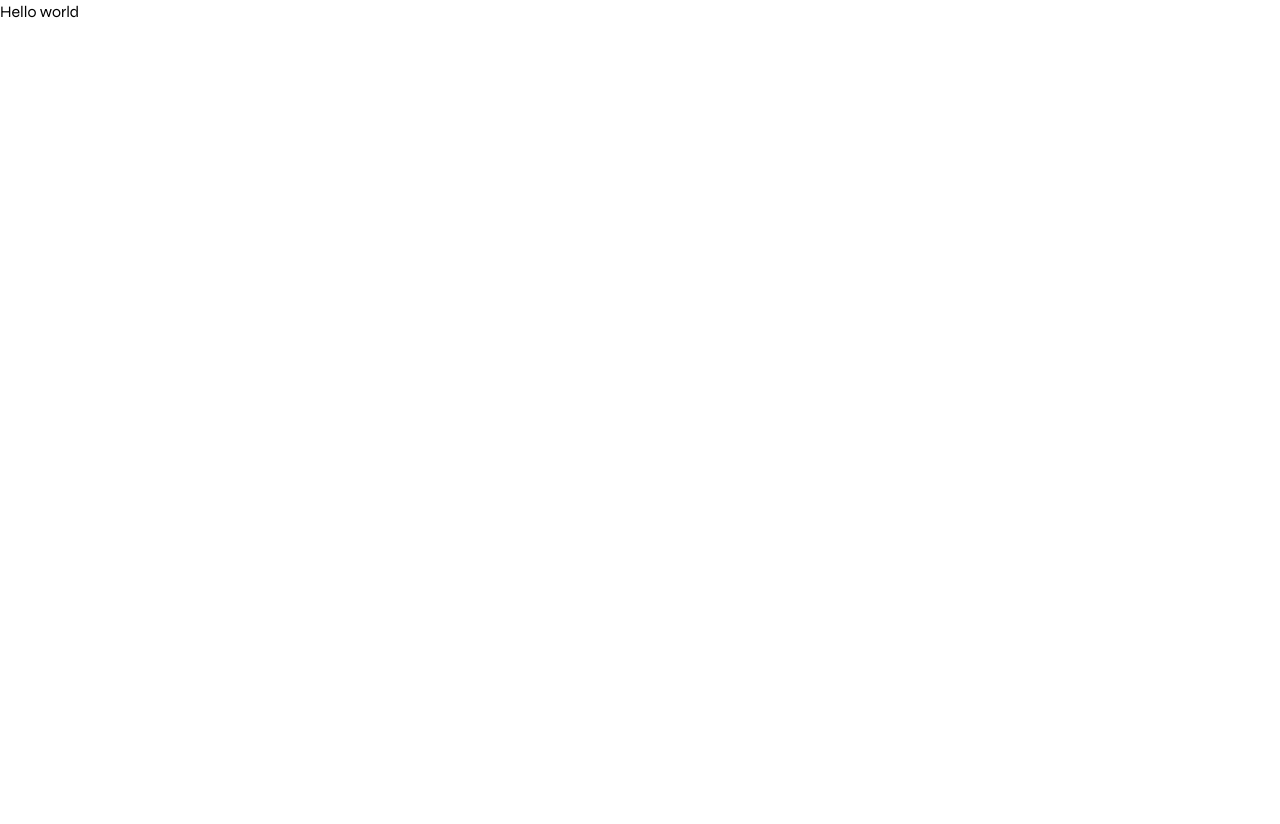
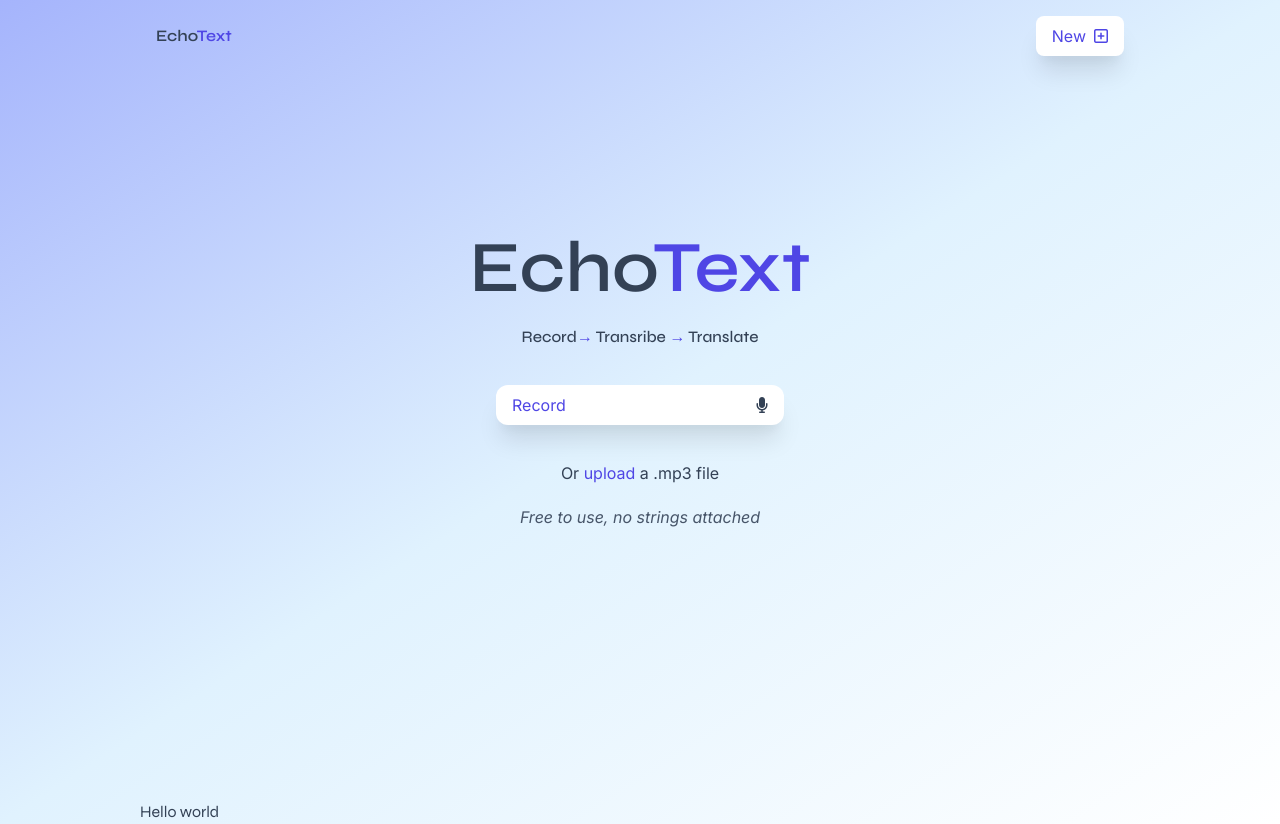
Before and after one commit to nc-naylor/echo-text, a React (Vite) app: page / in a window 1280 px wide. Before the commit the page ends 800 px from the top, so only its background shows below. Built offline with nearby package versions, Linux system fonts and the light colour scheme.

Commit message:
Set up initial components and styling.

```diff
--- a/index.html
+++ b/index.html
@@ -11,7 +11,7 @@
     <link href="https://fonts.googleapis.com/css2?family=Inter:ital,opsz,wght@0,14..32,100..900;1,14..32,100..900&family=Syne:wght@400..800&display=swap" rel="stylesheet">
   </head>
   <body>
-    <div id="root"></div>
+    <div id="root" class="bg-gradient-to-br from-indigo-300 via-sky-100 to-transparent text-slate-700 text-sm sm:text-base"></div>
     <script type="module" src="/src/main.jsx"></script>
   </body>
 </html>
--- a/src/App.jsx
+++ b/src/App.jsx
@@ -1,11 +1,18 @@
 import { useState } from 'react';
+import HomePage from './components/HomePage';
+import Header from './components/Header';
 
 function App() {
   const [count, setCount] = useState(0);
 
   return (
-    <div>
+    <div className='flex flex-col max-w-[1000px] mx-auto w-full'>
+      <section className='min-h-screen flex flex-col'>
+        <Header />
+        <HomePage />
+      </section>
       <h1 className='text-black-400'>Hello world</h1>
+      <footer></footer>
     </div>
   );
 }
--- /dev/null
+++ b/src/components/Header.jsx
@@ -0,0 +1,15 @@
+import React from 'react';
+
+export default function Header() {
+  return (
+    <header className='flex items-center justify-between gap-4 p-4'>
+      <h1 className='font-medium font-semibold'>
+        Echo<span className='text-indigo-600 bold'>Text</span>
+      </h1>
+      <button className='flex items-center gap-2 specialBtn px-4 py-2 rounded-lg text-indigo-600'>
+        <p>New</p>
+        <i className='fa-regular fa-square-plus'></i>
+      </button>
+    </header>
+  );
+}
--- /dev/null
+++ b/src/components/HomePage.jsx
@@ -0,0 +1,28 @@
+import React from 'react';
+
+export default function HomePage() {
+  return (
+    <main className='flex-1 flex flex-col gap-3 text-center sm:gap-4 md:gap-5 justify-center p-4 pb-32'>
+      <h1 className='font-semibold text-5xl sm:text-6xl md:text-7xl'>
+        Echo
+        <span className='text-indigo-600 bold'>Text</span>
+      </h1>
+      <h3 className='font-medium md:text-large'>
+        Record<span className='text-indigo-600'>&rarr;</span> Transribe{' '}
+        <span className='text-indigo-600'>&rarr;</span> Translate
+      </h3>
+      <button className='flex specialBtn px-4 py-2 rounded-xl items-center text-base justify-between g-4 mx-auto w-72 max-w-full my-4'>
+        <p className='text-indigo-600'>Record</p>
+        <i className='fa-solid fa-microphone'></i>
+      </button>
+      <p className='text-base'>
+        Or{' '}
+        <label className='text-indigo-600 cursor-pointer hover:text-indigo-800 duration-200'>
+          upload <input className='hidden' type='file' accept='.mp3' />
+        </label>
+        a .mp3 file
+      </p>
+      <p className='italic text-slate-600'>Free to use, no strings attached</p>
+    </main>
+  );
+}
--- a/src/index.css
+++ b/src/index.css
@@ -9,3 +9,13 @@
 h1, h2, h3, .bold {
   font-family: 'Syne', sans-serif;
 }
+
+.specialBtn {
+  background: white;
+  box-shadow: rgba(0, 0, 0, 0.1) 0px 20px 25px -5px, rgba(0, 0, 0, 0.04) 0px 10px 10px -5px;
+  transition-duration: 200ms;
+}
+
+.specialBtn:hover {
+  opacity: 0.8;
+}
```
